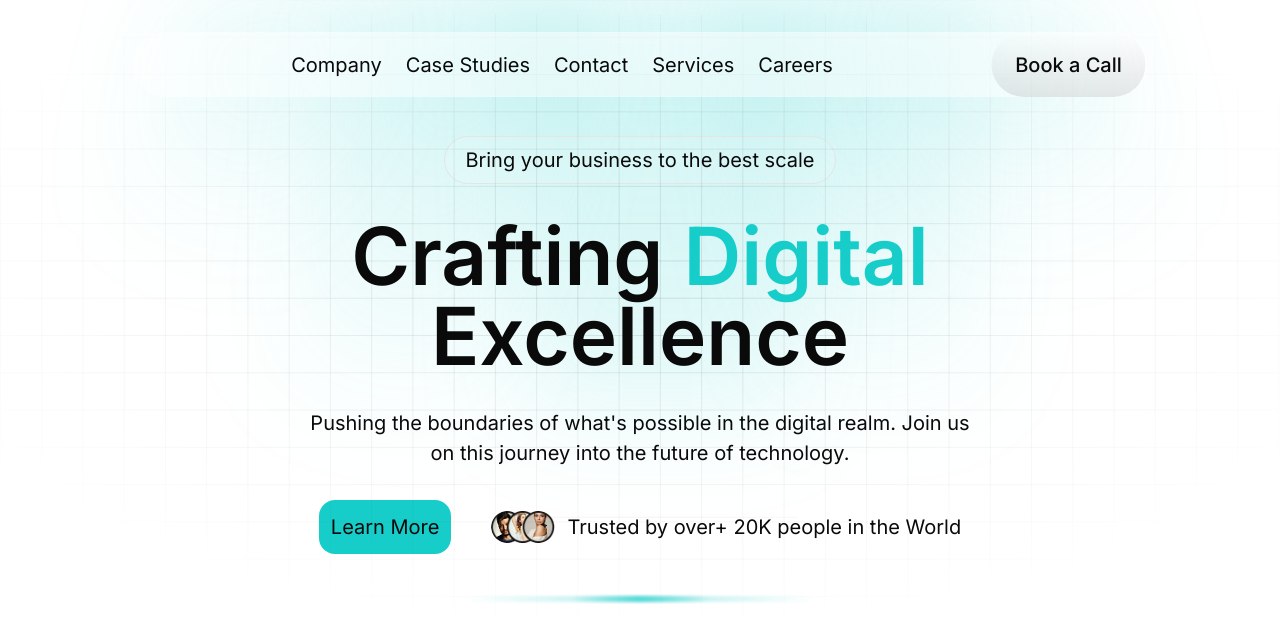
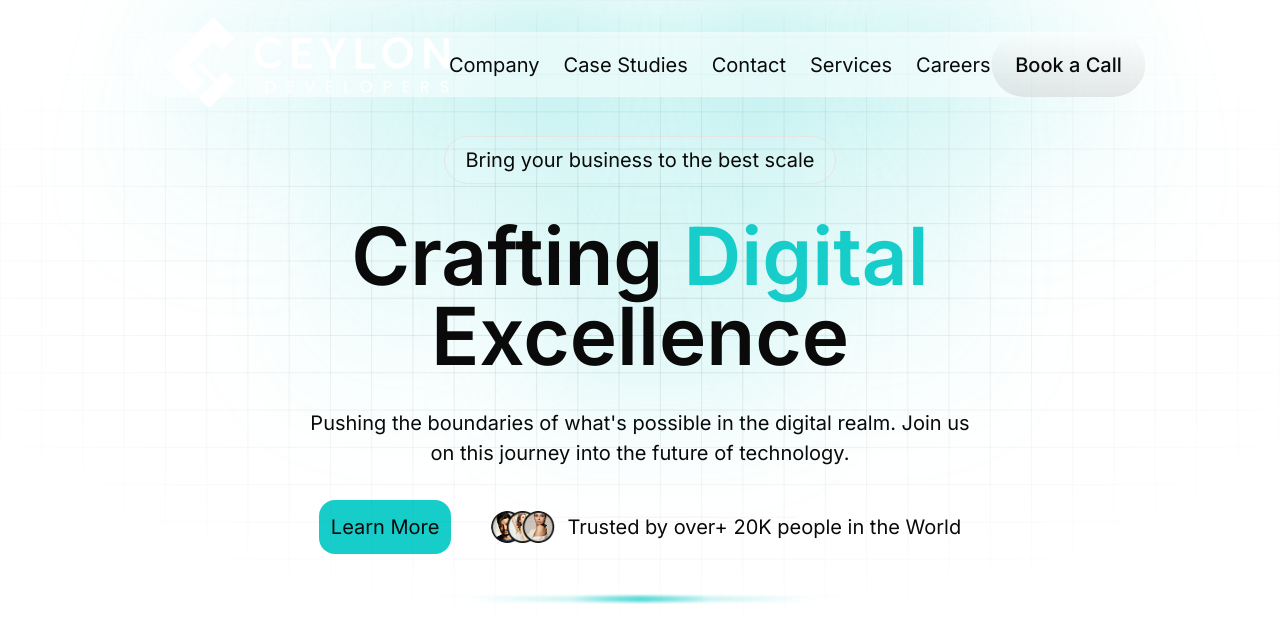
Before and after one commit to Roshen-Perera/ceylon-developers-portfolio, a Next.js app: page / in a window 1280 px wide. Shown: the top 642 px of the page. Built offline with nearby package versions, Linux system fonts and the light colour scheme.

Commit message:
Refactor NavBar component to clean up logo image code and improve styling

```diff
--- a/components/navBar.tsx
+++ b/components/navBar.tsx
@@ -14,13 +14,13 @@ const NavBar = () => {
         >
           {/* Logo */}
           <div className="flex items-center">
-            {/* <Image
+            <Image
               src="/assets/icons/logo.png"
               alt="Logo"
               width={134}
               height={44}
-              className="w-auto h-auto
-            /> */}
+              className="w-auto h-auto ml-6"
+            />
           </div>
 
           {/* Menu Links */}
```
